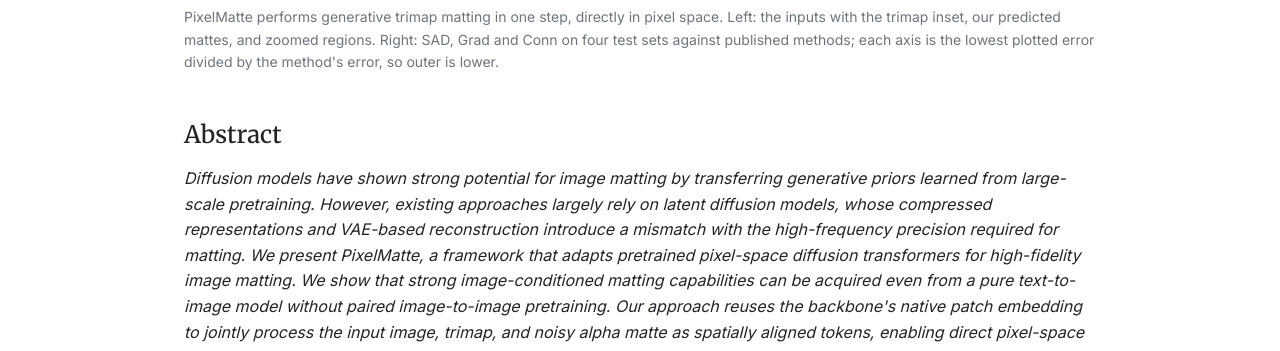
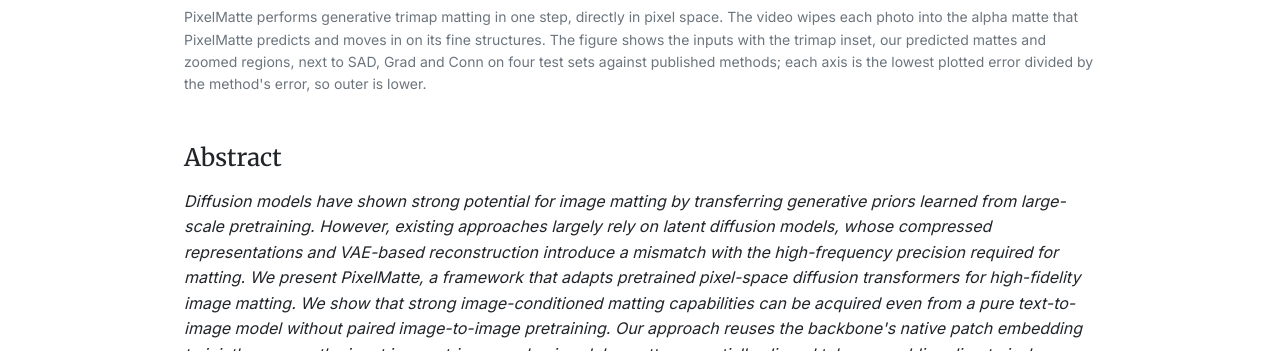
Before and after one commit to White-YC/pixelmatte, a plain HTML site: page index.html in a window 1280 px wide. Shown: the part 749-1100 px from the top of the page. Drawn offline with nearby package versions, Linux system fonts and the light colour scheme.

Commit message:
Caption that covers both the video and the figure
Co-Authored-By: Claude Fable 5.2 <noreply@anthropic.com>

```diff
--- a/index.html
+++ b/index.html
@@ -77,7 +77,7 @@
         <button type="button" class="showcase-arrow prev" data-bs-target="#showcase" data-bs-slide="prev" aria-label="Previous">&#8249;</button>
         <button type="button" class="showcase-arrow next" data-bs-target="#showcase" data-bs-slide="next" aria-label="Next">&#8250;</button>
       </div>
-      <p class="showcase-caption">PixelMatte performs generative trimap matting in one step, directly in pixel space. Left: the inputs with the trimap inset, our predicted mattes, and zoomed regions. Right: SAD, Grad and Conn on four test sets against published methods; each axis is the lowest plotted error divided by the method's error, so outer is lower.</p>
+      <p class="showcase-caption">PixelMatte performs generative trimap matting in one step, directly in pixel space. The video wipes each photo into the alpha matte that PixelMatte predicts and moves in on its fine structures. The figure shows the inputs with the trimap inset, our predicted mattes and zoomed regions, next to SAD, Grad and Conn on four test sets against published methods; each axis is the lowest plotted error divided by the method's error, so outer is lower.</p>
     </section>
 
     <section class="section">
```
